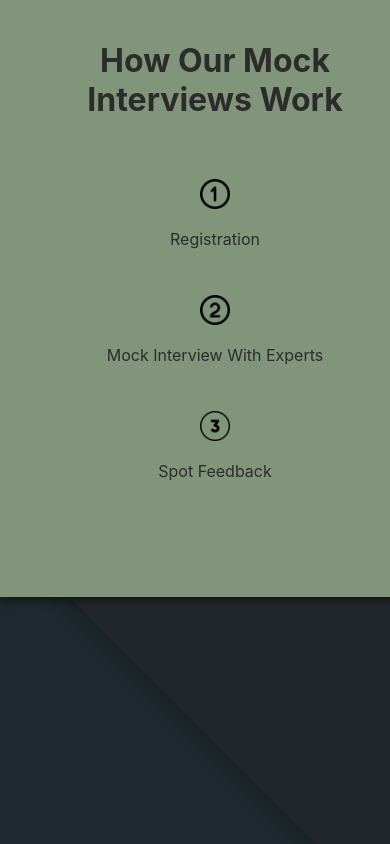
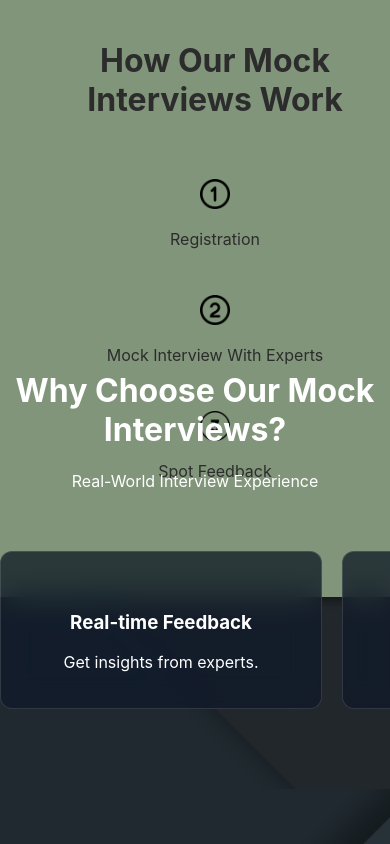
Before and after one commit to projectnexus-EduTech/Nexus-webiste, a React (Create React App) app: page / in a window 390 px wide. Shown: the top 844 px of the page. Built offline with nearby package versions, Linux system fonts and the light colour scheme.

Commit message:
Why component is added

```diff
--- a/package.json
+++ b/package.json
@@ -9,6 +9,7 @@
     "react": "^18.3.1",
     "react-dom": "^18.3.1",
     "react-scripts": "5.0.1",
+    "react-scrollbars-custom": "^4.1.1",
     "web-vitals": "^2.1.4"
   },
   "scripts": {
--- a/src/App.css
+++ b/src/App.css
@@ -14,9 +14,9 @@
   text-align: center;
   color: white;
     content: '';
-    background-image: url('./Components/Assests/Background.png');
+    /* background-image: url('./Components/Assests/Background.png');
     background-size: cover;
-    position: absolute;
+    position: absolute; */
     top: 0;
     left: 0;
     width: 100%;
--- a/src/Components/Main/Main.jsx
+++ b/src/Components/Main/Main.jsx
@@ -3,6 +3,7 @@
 import circle_1 from '../Assests/circle-1.png';
 import circle_2 from '../Assests/circle-2.png';
 import circle_3 from '../Assests/number-3.png';
+import Why from '../Why/Why';
 
 const steps = [
   { image: circle_1, label: 'Registration' },
@@ -13,10 +14,8 @@
 export default function Main() {
   return (
     <div>
-         <HowWork
-      title="How Our Mock Interviews Work"
-      steps={steps}
-    />
+         <HowWork title="How Our Mock Interviews Work" steps={steps} />
+         <Why/>
     </div>
   )
 }
--- a/src/Components/Why/Why.css
+++ b/src/Components/Why/Why.css
@@ -0,0 +1,73 @@
+.tags {
+    display: grid;
+    grid-template-columns: repeat(3, 1fr);
+    grid-gap: 10px;
+    margin: 40px auto;
+    padding: 20px;
+}
+
+.tag {
+    backdrop-filter: blur(16px) saturate(180%);
+    -webkit-backdrop-filter: blur(16px) saturate(180%);
+    background-color: rgba(17, 25, 40, 0.75);
+    border-radius: 12px;
+    border: 1px solid rgba(255, 255, 255, 0.125);
+    margin-bottom: 20px;
+    padding: 20px;
+}
+
+
+
+/************* Media Queries *********************/
+@media (max-width: 768px) {
+    .why_container {
+        height: auto;
+    }
+    .tags {
+        grid-template-columns: repeat(2, 1fr);
+    }
+}
+
+
+@media (max-width: 480px) {
+    .why_container {
+        height: auto;
+    }
+.tags {
+    display: flex;
+    overflow-x: auto;
+    scroll-snap-type: x mandatory;
+    -webkit-overflow-scrolling: touch;
+    scrollbar-width: none;
+    -ms-overflow-style: none;
+}
+
+.tags::-webkit-scrollbar {
+    display: none;
+}
+
+.tags::-webkit-scrollbar {
+    height: 8px;
+}
+
+.tags::-webkit-scrollbar-track {
+    background: #f1f1f1;
+    border-radius: 10px;
+}
+
+.tags::-webkit-scrollbar-thumb {
+    background: #888;
+    border-radius: 10px;
+}
+
+.tags::-webkit-scrollbar-thumb:hover {
+    background: #555;
+}
+
+.tag {
+    flex: 0 0 80%;
+    margin-right: 10px;
+    scroll-snap-align: start;
+}
+
+}
--- a/src/Components/Why/Why.jsx
+++ b/src/Components/Why/Why.jsx
@@ -1,9 +1,30 @@
 import React from 'react'
+import './Why.css'
 
 export default function Why() {
   return (
     <div>
-
+      <div className="why_container">
+        <h1>Why Choose Our Mock Interviews?</h1>
+        <p>Real-World Interview Experience</p>
+        <div className="tags">
+          <div className="tag tag1">
+            <img src="" alt="" />
+            <h3>Real-time Feedback</h3>
+            <p>Get insights from experts.</p>
+          </div>
+          <div className="tag tag2">
+            <img src="" alt="" />
+            <h3>Personalized Questions</h3>
+            <p>Tailored to your needs.</p>
+          </div>
+          <div className="tag tag3">
+            <img src="" alt="" />
+            <h3>Boost Your Confidence</h3>
+            <p>Practice makes perfect.</p>
+          </div>
+        </div>
+      </div>
     </div>
   )
 }
--- a/src/index.css
+++ b/src/index.css
@@ -5,6 +5,9 @@
     sans-serif;
   -webkit-font-smoothing: antialiased;
   -moz-osx-font-smoothing: grayscale;
+  background-image: url(./Components/Assests/Background.png);
+  background-size: cover;
+
 }
 
 code {
```
Also changed, not shown: 1 other file (tests, documents, lock files or other folders).
